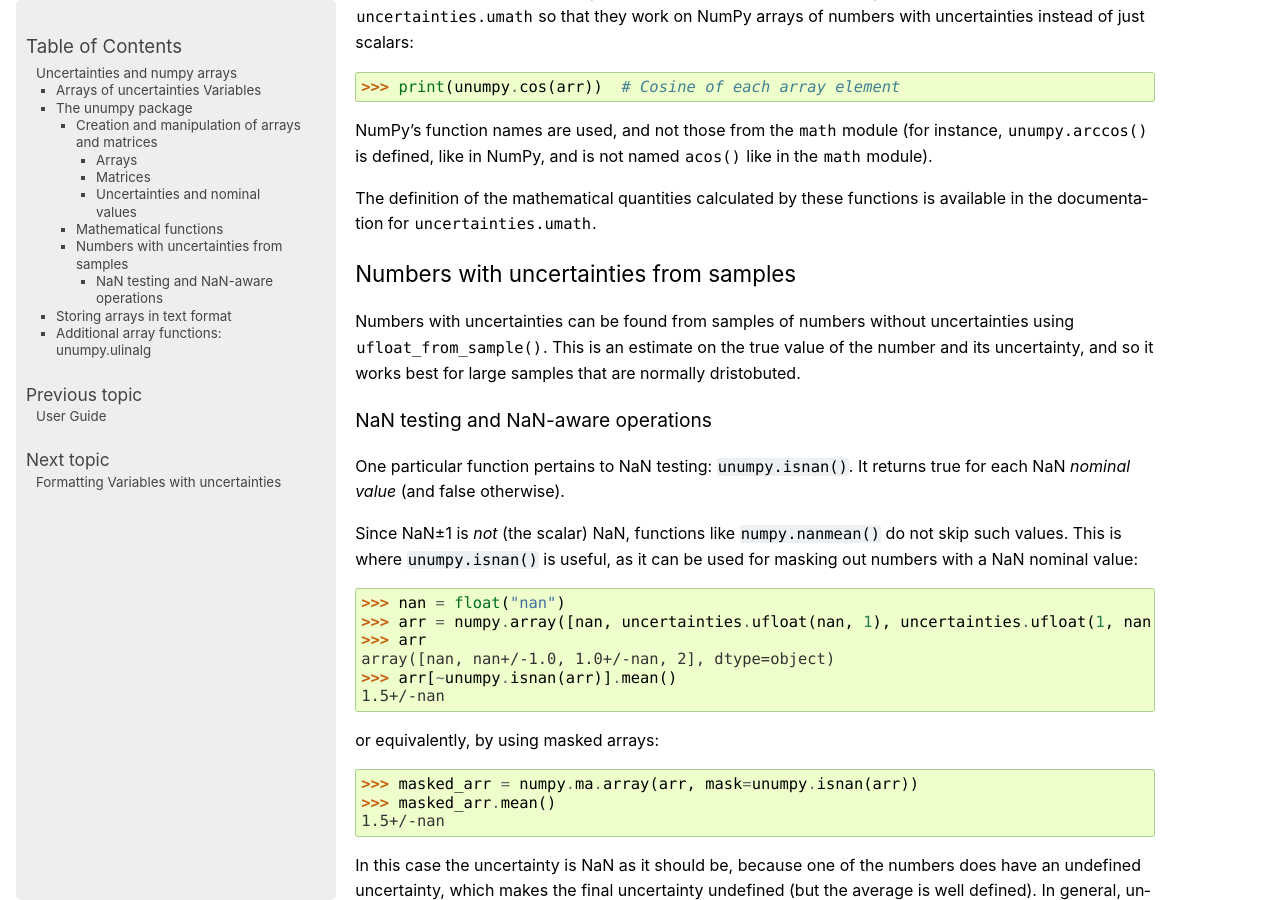
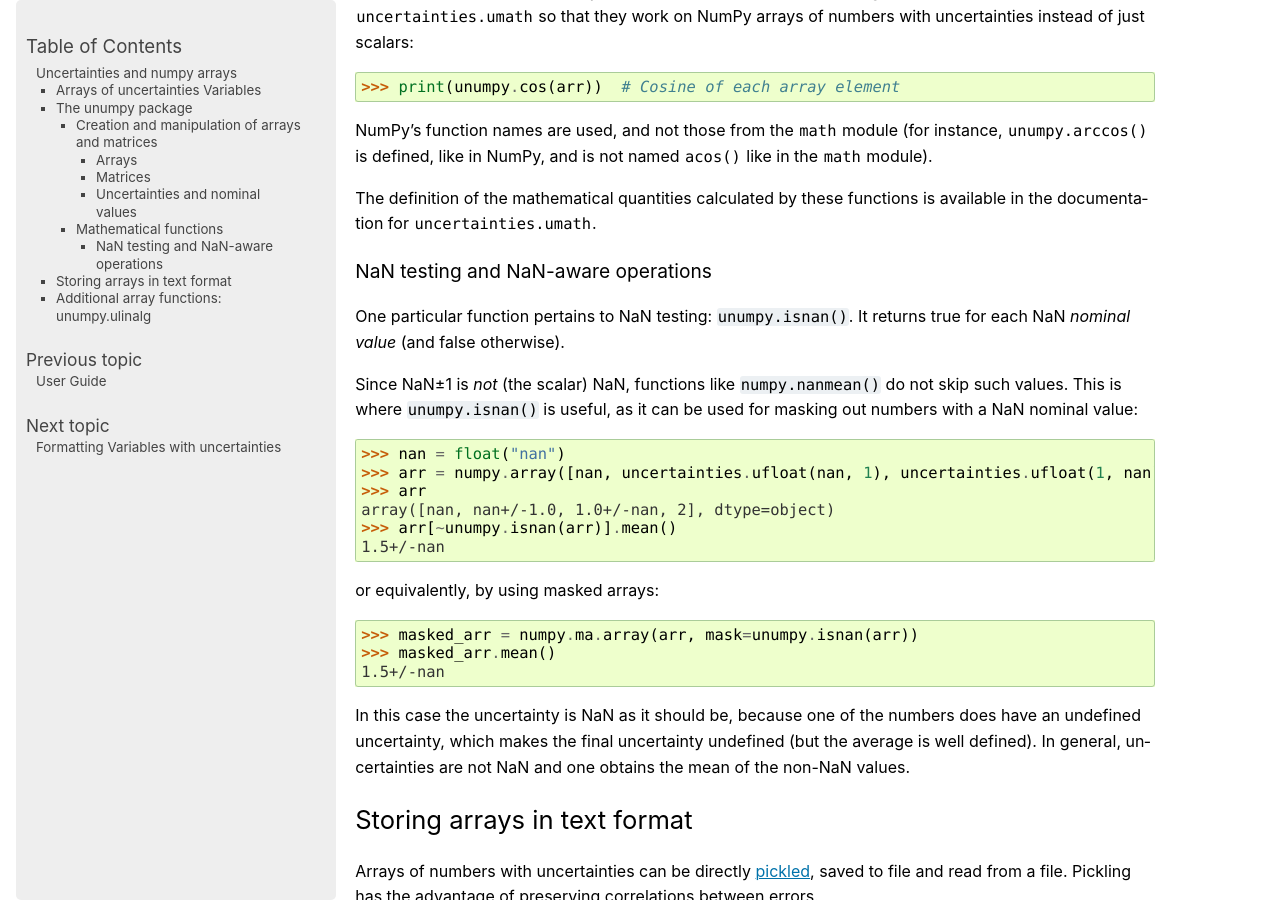
Before and after one commit to lmfit/uncertainties, a Sphinx documentation site: the page built from doc/numpy_guide.rst, in a window 1280 px wide and 900 px high, scrolled down 1996 px. Built offline with Sphinx 7.4.7, drawn with Linux system fonts in a browser that asks for light colours; pages that are not in the unit, such as notebooks, are missing from menus; the version number could not be read and is left out.

Commit message:
Revert "Update numpy_guide.rst"
This reverts commit 4fba1749ab8b5cdca105554ab34804246101e27e.

```diff
--- a/doc/numpy_guide.rst
+++ b/doc/numpy_guide.rst
@@ -141,16 +141,6 @@ and is not named :func:`acos` like in the :mod:`math` module).
 The definition of the mathematical quantities calculated by these
 functions is available in the documentation for  :mod:`uncertainties.umath`.
 
-.. index:: Numbers with uncertainties from samples
-
-Numbers with uncertainties from samples
----------------------------------------
-
-Numbers with uncertainties can be found from samples of numbers
-without uncertainties using :func:`ufloat_from_sample`. This is
-an estimate on the true value of the number and its uncertainty,
-and so it works best for large samples that are normally dristobuted.
-
 .. index::
    pair: testing and operations (in arrays); NaN
 
```
